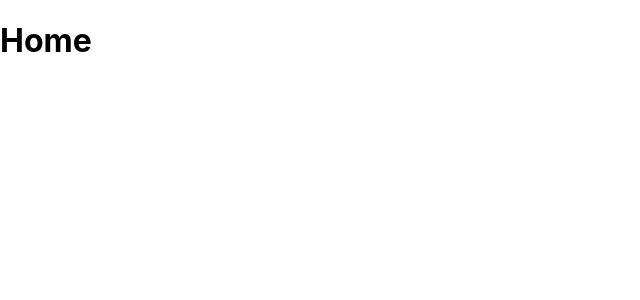
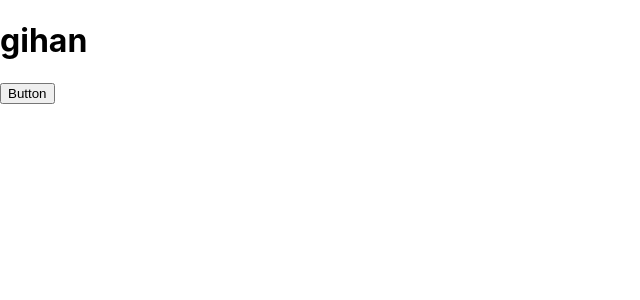
Before and after one commit to gihanchaturanga/apeksha-hostpital-donation-web, a React (Create React App) app: page / in a window 1280 px wide. Shown: the top 300 px of the page, without its empty margins (0-640 px from the left). Built offline with nearby package versions, Linux system fonts and the light colour scheme.

Commit message:
resetting architecture

```diff
--- a/src/home/Home.js
+++ b/src/home/Home.js
@@ -1,9 +1,26 @@
-import React from 'react'
+import React, {Component} from 'react';
 
-const Home = (props) => {
-  return (
-    <h1>Home</h1>
-  )
+export default class Home extends Component {
+  constructor(props){
+    super(props);
+    this.props = props;
+    this.state = {
+      name: 'gihan'
+    }
+  }
+
+  handle = ()=>{
+    this.state.name === 'gihan' ? this.setState({...this.state, name: 'Gihan'}) : this.setState({...this.state, name: 'Attanayake'})
+  }
+
+
+  render() {
+    return (
+      <>
+      <h1>{this.state.name}</h1>
+       <button onClick={this.handle}>Button</button>
+       </>
+    );
+  }
+
 }
-
-export default Home
```
Also changed, not shown: src/top_nav/TopNav.css (added, +7 -0 lines).
